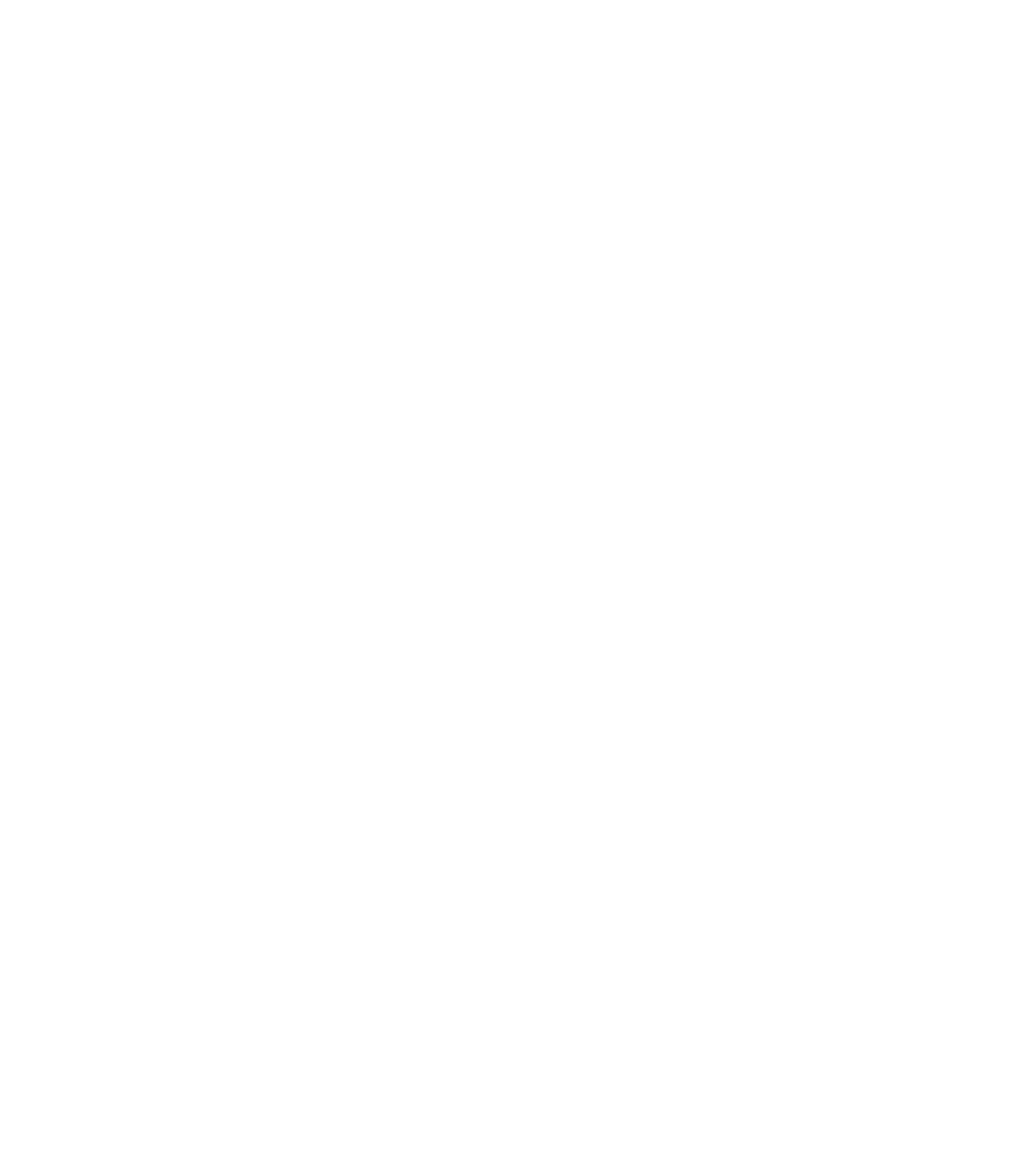
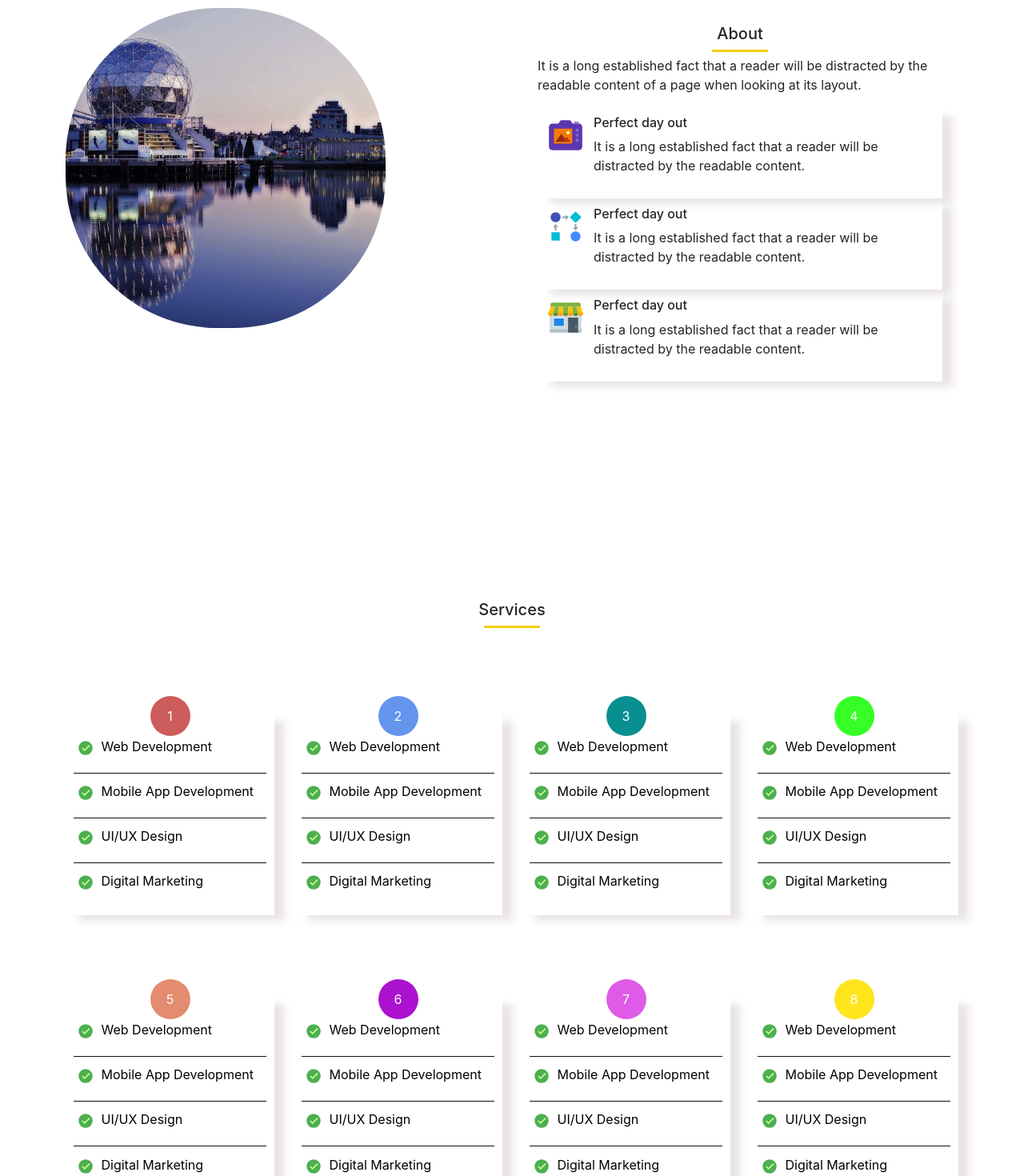
Before and after one commit to khandekaranjali403/react-company-website, a React (Create React App) app: page / in a window 1280 px wide. Shown: the part 1020-2490 px from the top of the page at 80% size. Before the commit the page ends 870 px from the top, so only its background shows below. Built offline with nearby package versions, Linux system fonts and the light colour scheme.

Commit message:
Designing service card

```diff
--- a/package.json
+++ b/package.json
@@ -8,6 +8,7 @@
     "@testing-library/user-event": "^13.5.0",
     "react": "^18.2.0",
     "react-dom": "^18.2.0",
+    "react-icons": "^4.4.0",
     "react-scripts": "5.0.1",
     "typewriter-effect": "^2.18.2",
     "web-vitals": "^2.1.4"
--- a/src/App.js
+++ b/src/App.js
@@ -1,12 +1,15 @@
 import React from "react";
 import Navbar from "./components/Navbar/Navbar";
 import Home from "./components/Home/Home";
-
+import About from "./components/About/About";
+import Service from "./components/Service/Service";
 const App = () => {
   return (
     <>
       <Navbar />
       <Home/>
+      <About/>
+      <Service/>
     </>
   );
 };
--- /dev/null
+++ b/src/components/About/About.js
@@ -0,0 +1,89 @@
+import React from "react";
+import "./about.css";
+import about from "../../Image/about.jpg";
+
+import { FcSlrBackSide, FcWorkflow, FcShop } from "react-icons/fc";
+
+const About = () => {
+  return (
+    <div className="container about-section">
+      <div className="row">
+        <div className="col-xl-6 col-lg-6 col-md-12 col-sm-12">
+          <div className="about-image">
+            <img src={about} height="400px" width="400px" alt="about_image" />
+          </div>
+        </div>
+        <div className="col-xl-6 col-lg-6 col-md-12 col-sm-12">
+          <div className="about-details">
+            <div className="about-title">
+              <h5>About</h5>
+              <span className="line"></span>
+            </div>
+
+            <p>
+              It is a long established fact that a reader will be distracted by
+              the readable content of a page when looking at its layout.
+            </p>
+
+            <div className="card-design">
+              <div className="about-list-item">
+                <div className="about-details-icon">
+                  <p>
+                    <FcSlrBackSide size={50}/>
+                  </p>
+                </div>
+                <div>
+                  <h6>Perfect day out</h6>
+                  <p>
+                    It is a long established fact that a reader will be
+                    distracted by the readable content.
+                  </p>
+                </div>
+              </div>
+            </div>
+
+            <div className="card-design">
+              <div className="about-list-item">
+                <div className="about-details-icon">
+                  <p>
+                    <FcWorkflow size={50}/>
+                  </p>
+                </div>
+                <div>
+                  <h6>Perfect day out</h6>
+                  <p>
+                    It is a long established fact that a reader will be
+                    distracted by the readable content.
+                  </p>
+                </div>
+              </div>
+            </div>
+
+            <div className="card-design">
+              <div className="about-list-item">
+                <div className="about-details-icon">
+                  <p>
+                    <FcShop size={50}/>
+                  </p>
+                </div>
+                <div>
+                  <h6>Perfect day out</h6>
+                  <p>
+                    It is a long established fact that a reader will be
+                    distracted by the readable content.
+                  </p>
+                </div>
+              </div>
+            </div>
+
+
+
+
+          </div>
+        </div>
+      </div>
+    </div>
+  );
+};
+
+export default About;
--- /dev/null
+++ b/src/components/About/about.css
@@ -0,0 +1,67 @@
+.about-section {
+  height: 900px;
+}
+.about-image img {
+  border-radius: 190px;
+  margin-top: 160px;
+  object-fit: cover;
+}
+.about-details {
+  margin-top: 160px;
+  text-align: left;
+  padding: 20px;
+}
+.about-title h5 {
+  text-align: center;
+}
+.line {
+  display: block;
+  width: 70px;
+  height: 3px;
+  margin: 5px auto;
+  background-color: #f7d010;
+}
+
+.card-design {
+    box-shadow: 15px 9px 9px -2px rgba(230, 224, 224, 0.86);
+    -webkit-box-shadow: 15px 9px 9px -2px rgba(230, 224, 224, 0.86);
+    -moz-box-shadow: 15px 9px 9px -2px rgba(230, 224, 224, 0.86);
+    cursor: pointer;
+}
+
+.card-design:after{
+    display: block;
+    content: "";
+    border-bottom: solid 3px orangered;
+    transform: scaleX(0);
+    transition: transform 250ms ease-in-out;
+}
+
+
+.card-design:hover{
+    box-shadow: -6px 11px 5px -4px rgba(0, 0, 0, 0.42);
+    -webkit-box-shadow: -6px 11px 5px -4px rgba(0, 0, 0, 0.42);
+    -moz-box-shadow: -6px 11px 5px -4px rgba(0, 0, 0, 0.42);
+    transition-duration: 1s;
+
+}
+
+
+.card-design:hover:after{
+    box-shadow: -6px 11px 5px -4px rgba(0, 0, 0, 0.42);
+    -webkit-box-shadow: -6px 11px 5px -4px rgba(0, 0, 0, 0.42);
+    -moz-box-shadow: -6px 11px 5px -4px rgba(0, 0, 0, 0.42);
+    transition-duration: 1s;
+    transform: scaleX(1);
+    transform-origin: 50% 50% 10% 60%;
+}
+
+
+.about-list-item {
+  display: flex;
+  padding: 10px;
+}
+.about-details-icon{
+    padding-right: 10px;
+    color: purple;
+}
--- /dev/null
+++ b/src/components/Service/Service.js
@@ -0,0 +1,124 @@
+import React from "react";
+import "./service.css";
+import { FcOk } from "react-icons/fc";
+
+const Service = () => {
+  const servicedata = [
+    {
+      id: 1,
+      sevice1: "Web Development",
+      service2: "Mobile App Development",
+      service3: "UI/UX Design",
+      service4: "Digital Marketing",
+    },
+    {
+      id: 2,
+      sevice1: "Web Development",
+      service2: "Mobile App Development",
+      service3: "UI/UX Design",
+      service4: "Digital Marketing",
+    },
+    {
+      id: 3,
+      sevice1: "Web Development",
+      service2: "Mobile App Development",
+      service3: "UI/UX Design",
+      service4: "Digital Marketing",
+    },
+    {
+      id: 4,
+      sevice1: "Web Development",
+      service2: "Mobile App Development",
+      service3: "UI/UX Design",
+      service4: "Digital Marketing",
+    },
+    {
+      id: 5,
+      sevice1: "Web Development",
+      service2: "Mobile App Development",
+      service3: "UI/UX Design",
+      service4: "Digital Marketing",
+    },
+    {
+      id: 6,
+      sevice1: "Web Development",
+      service2: "Mobile App Development",
+      service3: "UI/UX Design",
+      service4: "Digital Marketing",
+    },
+    {
+      id: 7,
+      sevice1: "Web Development",
+      service2: "Mobile App Development",
+      service3: "UI/UX Design",
+      service4: "Digital Marketing",
+    },
+    {
+      id: 8,
+      sevice1: "Web Development",
+      service2: "Mobile App Development",
+      service3: "UI/UX Design",
+      service4: "Digital Marketing",
+    },
+  ];
+
+  const colors = [
+    "#CD5C5C",
+    "#6495ED",
+    "#088f8f",
+    "#36ff25",
+    "#e48c6f",
+    "#ab11ce",
+    "#df5be7",
+    "#FFE51E",
+  ];
+
+  return (
+    <div className="container service-section">
+      {/* Section title */}
+
+      <div className="section_title">
+        <h5>Services</h5>
+        <span className="line"></span>
+      </div>
+
+      <div className="row">
+        {servicedata.map((item, index) => (
+          <div className="col-xl-3 col-lg-4 col-md-6 col-sm-12" key={index}>
+            <div className="services">
+
+              <span className="service-number" style={{backgroundColor:colors[index]}}>
+                <p>{item.id}</p>
+              </span>
+
+
+
+              <div className="list-of-service">
+                <p>
+                  <FcOk size={20} style={{ margin: "5px" }} /> {item.sevice1}
+                </p>
+                <span className="serivce_line"></span>
+                <p>
+                  <FcOk size={20} style={{ margin: "5px" }} /> {item.service2}
+                </p>
+                <span className="serivce_line"></span>
+
+                <p>
+                  <FcOk size={20} style={{ margin: "5px" }} /> {item.service3}
+                </p>
+                <span className="serivce_line"></span>
+
+                <p>
+                  <FcOk size={20} style={{ margin: "5px" }} /> {item.service4}
+                </p>
+              </div>
+
+            </div>
+          </div>
+        ))}
+      </div>
+    </div>
+  );
+};
+
+export default Service;
--- /dev/null
+++ b/src/components/Service/service.css
@@ -0,0 +1,60 @@
+.service-section {
+  height: 900px;
+}
+.services{
+    margin-top: 100px;
+    color: black;
+    padding: 10px;
+
+
+    box-shadow: 15px 9px 9px -2px rgba(230, 224, 224, 0.86);
+    -webkit-box-shadow: 15px 9px 9px -2px rgba(230, 224, 224, 0.86);
+    -moz-box-shadow: 15px 9px 9px -2px rgba(230, 224, 224, 0.86);
+    cursor: pointer;
+}
+
+.services:hover{
+
+    box-shadow: -6px 11px 5px -4px rgba(0, 0, 0, 0.42);
+    -webkit-box-shadow: -6px 11px 5px -4px rgba(0, 0, 0, 0.42);
+    -moz-box-shadow: -6px 11px 5px -4px rgba(0, 0, 0, 0.42);
+    transition-duration: 1s;
+    cursor: pointer;
+    border-left: 3px solid purple;
+
+}
+
+
+.service-number{
+    border-radius: 90px;
+    height: 50px;
+    width: 50px;
+    color: white;
+    display: block;
+    text-align: center;
+    align-items: center;
+    justify-content: center;
+    margin: 0 auto;
+    margin-top: -30px;
+}
+
+.service-number p{
+    text-align: center;
+    vertical-align: middle;
+    line-height: 50px;
+}
+
+.section_title h5 {
+  text-align: center;
+}
+.serivce_line{
+    display: block;
+    width: 100%;
+    height: 0.1px;
+    margin-bottom: 10px;
+    background-color: #121005;
+}
+
+.list-of-service p {
+    text-align: left;
+}
```
Also changed, not shown: 1 other file (tests, documents, lock files or other folders).
